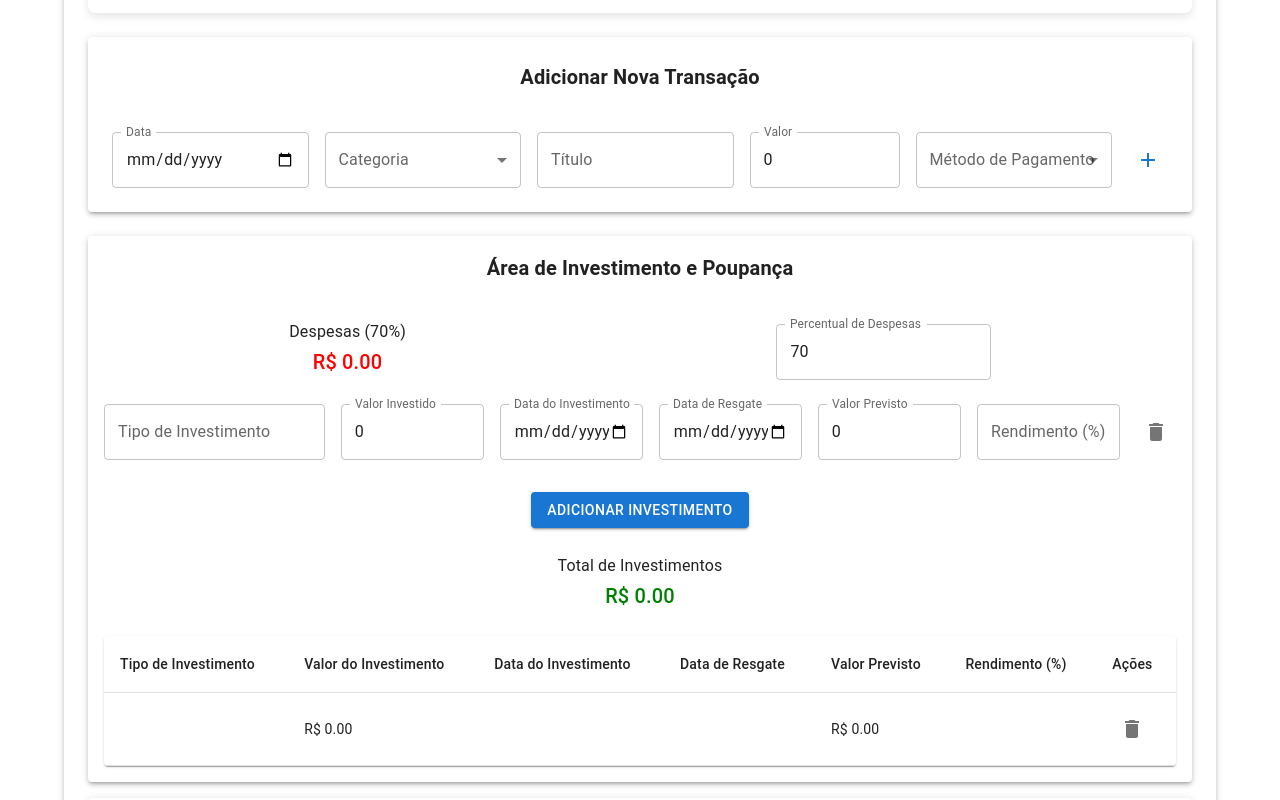
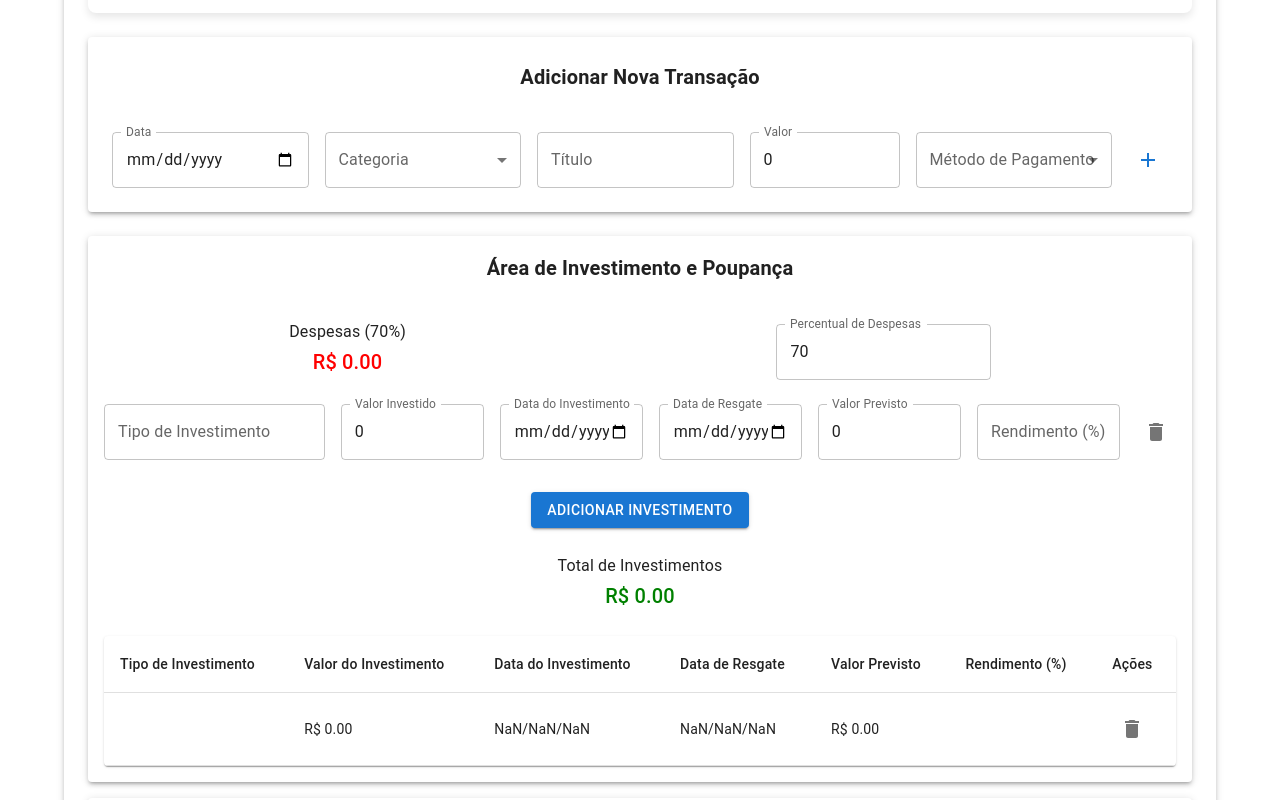
Before and after one commit to marcelokbc/expense-manager, a React (Create React App) app: page / in a window 1280 px wide. Both pictures are taken after a click on the button "ADICIONAR INVESTIMENTO". Shown: the part 863-1663 px from the top of the page. Built offline with nearby package versions, Linux system fonts and the light colour scheme.

Commit message:
Adding localstorage investiment

```diff
--- a/src/App.tsx
+++ b/src/App.tsx
@@ -5,6 +5,7 @@ import Toolbar from '@mui/material/Toolbar';
 import Typography from '@mui/material/Typography';
 import { CssBaseline, Box, Paper } from '@mui/material';
 import { Item } from './types/Item';
+import { Investment } from './types/Investment';
 import { items } from './data/items';
 import { categories } from './data/categories';
 import { getCurrentMonth, filterListByMonth } from './helpers/dateFilter';
@@ -16,13 +17,13 @@ import { ExpenseChart } from './components/ExpenseChart';
 import './App.css';
 
 const LOCAL_STORAGE_KEYS = 'transactions';
+const LOCAL_STORAGE_INVESTMENTS_KEYS = 'investments';
 
 const App = () => {
   const [list, setList] = useState<Item[]>(() => {
     const savedTransactions = localStorage.getItem(LOCAL_STORAGE_KEYS);
       if (savedTransactions) {
         const parsedTransactions: Item[] = JSON.parse(savedTransactions);
-      // Convert date fields to Date objects
         return [...items, ...parsedTransactions.map(item => ({
           ...item,
           date: new Date(item.date)
@@ -31,6 +32,16 @@ const App = () => {
         return items;
       }
   });
+
+  const [investments, setInvestments] = useState<Investment[]>(() => {
+    const savedInvestments = localStorage.getItem(LOCAL_STORAGE_INVESTMENTS_KEYS);
+    if (savedInvestments) {
+      return JSON.parse(savedInvestments);
+    } else {
+      return [];
+    }
+  });
+
   const [filteredList, setFilteredList] = useState<Item[]>([]);
   const [currentMonth, setCurrentMonth] = useState(getCurrentMonth());
   const [income, setIncome] = useState(0);
@@ -40,10 +51,13 @@ const App = () => {
   const [categoryExpenses, setCategoryExpenses] = useState<{ [category: string]: number }>({});
 
   useEffect(() => {
-    // Update local storage whenever list changes
     const savedTransactions = list.slice(items.length); // Exclude the initial items
     localStorage.setItem(LOCAL_STORAGE_KEYS, JSON.stringify(savedTransactions));
   }, [list]);
+
+  useEffect(() => {
+    localStorage.setItem(LOCAL_STORAGE_INVESTMENTS_KEYS, JSON.stringify(investments));
+  }, [investments]);
 
   useEffect(()=>{
     setFilteredList( filterListByMonth(list, currentMonth) );
@@ -113,6 +127,8 @@ const App = () => {
             income={income}
             expensePercentage={expensePercentage}
             setExpensePercentage={setExpensePercentage}
+            investments={investments}
+            setInvestments={setInvestments}
           />
 
           <TableArea list={filteredList} />
--- a/src/components/SavingsInvestmentArea/index.tsx
+++ b/src/components/SavingsInvestmentArea/index.tsx
@@ -1,37 +1,50 @@
 import { useState, useEffect } from 'react';
+import { Investment } from '../../types/Investment';
+import TableInvestiment from '../TableInvestment';
 import { Box, Typography, Paper, TextField, Button, IconButton } from '@mui/material';
 import Swal from 'sweetalert2';
 import DeleteIcon from '@mui/icons-material/Delete';
-import TableInvestiment from '../TableInvestment';
 
-type Investment = {
-    type: string;
-    amount: number;
-    investmentDate: string;
-    redemptionDate: string;
-    forecastAmount: number;
-    percentageYield: string;
-}
 
 type Props = {
     income: number;
     expensePercentage: number;
     setExpensePercentage: (value: number) => void;
+    investments: Investment[];
+    setInvestments: React.Dispatch<React.SetStateAction<Investment[]>>;
 };
 
-export const SavingsInvestimentArea = ({ income, expensePercentage: initialExpensePercentage, setExpensePercentage}: Props) => {
+export const SavingsInvestimentArea = ({ income, expensePercentage: initialExpensePercentage, setExpensePercentage, investments, setInvestments }: Props) => {
 
     const [expensePercentage, setExpensePercentageState] = useState(initialExpensePercentage);
-    const [investments, setInvestments] = useState<Investment[]>([]);
     const [expenseError, setExpenseError] = useState('');
     const [investmentError, setInvestmentError] = useState('');
+
+    const handleInvestmentChange = (index: number, field: string, value: any) => {
+        const newInvestments = investments.map((inv, i) =>
+            i === index ? { ...inv, [field]: value } : inv
+        );
+        setInvestments(newInvestments);
+    };
+
+    const handleAddInvestment = () => {
+        setInvestments([...investments, { type: '', amount: 0, investmentDate: '', redemptionDate: '', forecastAmount: 0, percentageYield: '' }]);
+    };
+
+    const handleRemoveInvestment = (index: number) => {
+        const newInvestments = investments.filter((_, i) => i !== index);
+        setInvestments(newInvestments);
+    };
+
+    const expensesAllocation = income * (expensePercentage / 100);
+    const totalInvestmentAmount = investments.reduce((acc, inv) => acc + inv.amount, 0);
 
     useEffect(() => {
         let expError = '';
         let invError = '';
         const totalInvestmentAmount = investments.reduce((acc, item) => acc + item.amount, 0);
 
-        if (expensePercentage + (totalInvestmentAmount / income * 100) > 100) {
+        if (expensePercentage + (totalInvestmentAmount / income ) * 100 > 100) {
             expError = 'A soma de despesas e investimentos não deve ser maior que 100%';
             invError = 'A soma de despesas e investimentos não deve ser maior que 100%';
         }
@@ -59,25 +72,6 @@ export const SavingsInvestimentArea = ({ income, expensePercentage: initialExpen
             });
         }
     }, [expenseError, expensePercentage, income, investmentError, investments]);
-
-    const handleInvestmentChange = (index: number, field: string, value: any) => {
-        const newInvestments = investments.map((inv, i) =>
-            i === index ? { ...inv, [field]: value } : inv
-        );
-        setInvestments(newInvestments);
-    };
-
-    const handleAddInvestment = () => {
-        setInvestments([...investments, { type: '', amount: 0, investmentDate: '', redemptionDate: '', forecastAmount: 0, percentageYield: '' }]);
-    };
-
-    const handleRemoveInvestment = (index: number) => {
-        const newInvestments = investments.filter((_, i) => i !== index);
-        setInvestments(newInvestments);
-    };
-
-    const expensesAllocation = income * (expensePercentage / 100);
-    const totalInvestmentAmount = investments.reduce((acc, inv) => acc + inv.amount, 0);
 
     return (
         <Paper elevation={3} sx={{ padding: 2, marginTop: 3 }}>
--- a/src/components/TableInvestment/index.tsx
+++ b/src/components/TableInvestment/index.tsx
@@ -1,15 +1,9 @@
 import React from 'react';
+import { Investment } from '../../types/Investment';
+import { formatDate } from '../../helpers/dateFilter';
 import { Table, TableBody, TableCell, TableContainer, TableHead, TableRow, Paper, IconButton } from '@mui/material';
 import DeleteIcon from '@mui/icons-material/Delete';
 
-type Investment = {
-    type: string;
-    amount: number;
-    investmentDate: string;
-    redemptionDate: string;
-    forecastAmount: number;
-    percentageYield: string;
-}
 
 type InvestmentTableProps = {
     investments: Investment[];
@@ -36,8 +30,8 @@ const TableInvestment: React.FC<InvestmentTableProps> = ({ investments, handleRe
                         <TableRow key={index}>
                             <TableCell>{investment.type}</TableCell>
                             <TableCell>R$ {investment.amount.toFixed(2)}</TableCell>
-                            <TableCell>{investment.investmentDate}</TableCell>
-                            <TableCell>{investment.redemptionDate}</TableCell>
+                            <TableCell>{formatDate(new Date(investment.investmentDate))}</TableCell>
+                            <TableCell>{formatDate(new Date(investment.redemptionDate))}</TableCell>
                             <TableCell>R$ {investment.forecastAmount.toFixed(2)}</TableCell>
                             <TableCell>{investment.percentageYield}</TableCell>
                             <TableCell>
--- /dev/null
+++ b/src/types/Investment.ts
@@ -0,0 +1,8 @@
+export type Investment = {
+  type: string;
+  amount: number;
+  investmentDate: string;
+  redemptionDate: string;
+  forecastAmount: number;
+  percentageYield: string;
+};
```
Lines whose indentation alone changed are shown as unchanged.
